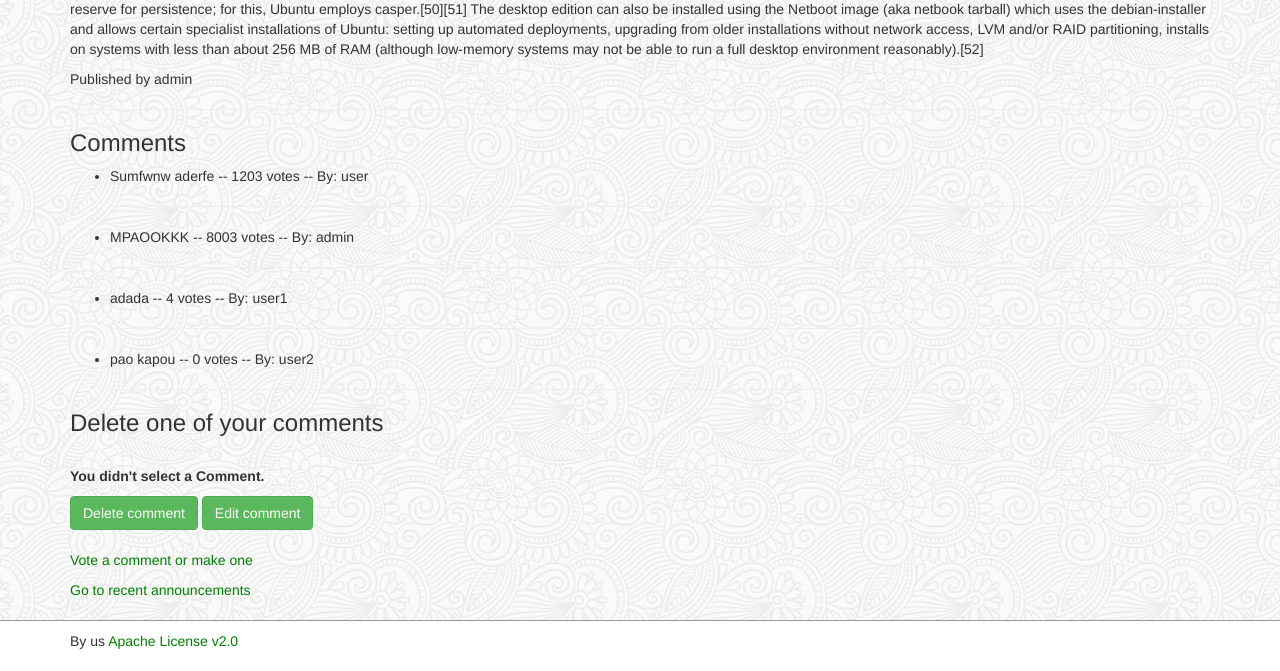
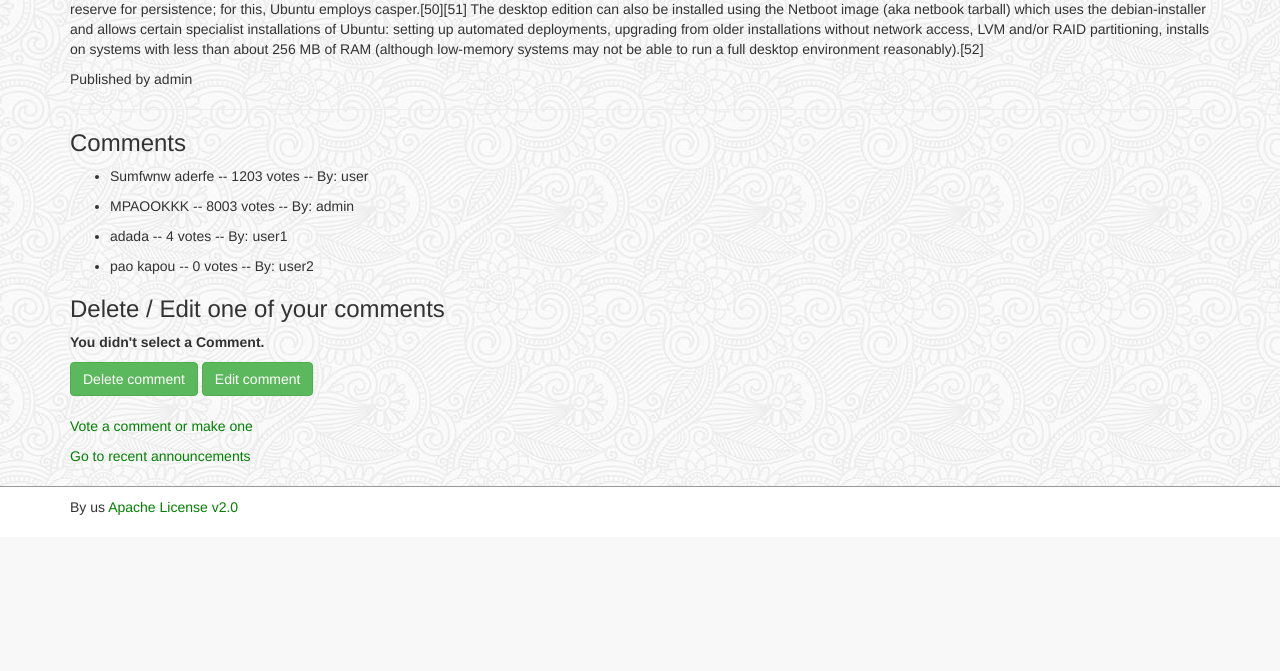
Before and after one commit to dgreasi/Athletic-Team, a Django app: page /announcementsApp/1/delete/ in a window 1280 px wide. Shown: the part 416-1087 px from the top of the page. After the commit the page ends 931 px from the top, so only its background shows below. Run offline with Django 3.2, Linux system fonts and the light colour scheme; data comes from the database, SQL or seed files in the repository; both versions use the stored data as it was after the commit; some libraries are stand-ins or nearby versions.

Commit message:
We can edit a comment too. Created more comments so we can use this as a demo at the first checkpoint.

```diff
--- a/AthleticTeam/announcementsApp/templates/announcementsApp/detail.html
+++ b/AthleticTeam/announcementsApp/templates/announcementsApp/detail.html
@@ -25,9 +25,9 @@
     {% for comment in announcement.comment_set.all %}
         <input type="radio" name="comment" id="comment{{ forloop.counter }}" value="{{ comment.id }}" />
         <label for="comment{{ forloop.counter }}">{{ comment.comment_text }}</label>
-        <br/>
+        <br />
     {% endfor %}
-        <!-- <hr> -->
+    <p></p>
     <input type="submit" name="submit" value="+1" class="btn btn-success" />
     </form>
 
--- a/AthleticTeam/announcementsApp/templates/announcementsApp/full.html
+++ b/AthleticTeam/announcementsApp/templates/announcementsApp/full.html
@@ -8,7 +8,7 @@
 
 
 {% block container %}
-<h1>Recent Announcements</h1>
+<h1>All Announcements</h1>
 {% if latest_Announcement_list %}
     <ul>
     {% for announcement in latest_Announcement_list %}
--- a/AthleticTeam/announcementsApp/templates/announcementsApp/myannouncements.html
+++ b/AthleticTeam/announcementsApp/templates/announcementsApp/myannouncements.html
@@ -9,6 +9,7 @@
 
 {% block container %}
 <h1>My Announcements</h1>
+<p><b>Choose an announcement to delete/edit</b></p>
 
     <form action="{% url 'announcementsApp:deleteAnnouncement' %}" method="post">
         <!-- delete one of ur announcements -->
--- a/AthleticTeam/announcementsApp/templates/announcementsApp/results.html
+++ b/AthleticTeam/announcementsApp/templates/announcementsApp/results.html
@@ -18,12 +18,12 @@
     <h3>Comments</h3>
     <ul>
     {% for comment in announcement.comment_set.all %}
-        <li>{{ comment.comment_text }} -- {{ comment.votes }} vote{{ comment.votes|pluralize }} -- By: {{ comment.owner }}</li>
-        <hr>
+        <p><li>{{ comment.comment_text }} -- {{ comment.votes }} vote{{ comment.votes|pluralize }} -- By: {{ comment.owner }}</li></p>
+
     {% endfor %}
     </ul>
 
-    <h3>Delete one of your comments</h3>
+    <h3>Delete / Edit one of your comments</h3>
     <!-- Make possible a deletion of a comment -->
     <form action="{% url 'announcementsApp:delete' announcement.id %}" method="post">
         {% for comment in announcement.comment_set.all %}
@@ -32,8 +32,9 @@
                 <input type="radio" name="comment" id="comment{{ forloop.counter }}" value="{{ comment.id }}" />
                 <label for="comment{{ forloop.counter }}">{{ comment.comment_text }}</label>
             {% endifequal %}
+
         {% endfor %}
-        <br />
+        <p></p>
         {% if error_message %}<p><strong>{{ error_message }}</strong></p>{% endif %}
         <input type="submit" name="delete" value="Delete comment" class="btn btn-success" />
         <input type="submit" name="edit" value="Edit comment" class="btn btn-success" />
--- a/AthleticTeam/announcementsApp/urls.py
+++ b/AthleticTeam/announcementsApp/urls.py
@@ -15,7 +15,10 @@ urlpatterns = [
 
 
     url(r'^(?P<announcement_id>[0-9]+)/delete/$', views.delete, name='delete'),
-    url(r'^(?P<announcement_id>[0-9]+)/edit_comment/$', views.MyeditcommentView.as_view, name='edit_comment'),
+    url(r'^(?P<pk>[0-9]+)/edit_comment/$', views.MyeditcommentView.as_view(), name='edit_comment'),
+
+    url(r'^(?P<comment_id>[0-9]+)/edit_comm/$', views.edit_comm, name='edit_comm'),
+
 
     url(r'^(?P<pk>[0-9]+)/$', views.DetailView.as_view(), name='detail'),
 
--- a/AthleticTeam/announcementsApp/views.py
+++ b/AthleticTeam/announcementsApp/views.py
@@ -61,7 +61,7 @@ class MyannouncementsView(generic.ListView):
         ).order_by('-pub_date')
 
 #View a comment and edit it
-class MyeditcommentView(generic.ListView):
+class MyeditcommentView(generic.DetailView):
     model = Comment
     template_name = 'announcementsApp/edit_comment.html'
 
@@ -125,7 +125,7 @@ def comment(request, announcement_id):
 
     return HttpResponseRedirect(reverse('announcementsApp:results', args=(p.id,)))
 
-#Delete an announcement
+#Delete a comment, or go to edit_comment to edit it
 def delete(request, announcement_id):
     p = get_object_or_404(Announcement, pk=announcement_id)
     try:
@@ -137,13 +137,16 @@ def delete(request, announcement_id):
             'error_message': "You didn't select a Comment.",
         })
     else:
-        selected_comment.delete()
-        # Always return an HttpResponseRedirect after successfully dealing
-        # with POST data. This prevents data from being posted twice if a
-        # user hits the Back button.
-        return HttpResponseRedirect(reverse('announcementsApp:results', args=(p.id,)))
+        if 'delete' in request.POST:
+            selected_comment.delete()
+            # Always return an HttpResponseRedirect after successfully dealing
+            # with POST data. This prevents data from being posted twice if a
+            # user hits the Back button.
+            return HttpResponseRedirect(reverse('announcementsApp:results', args=(p.id,)))
+        elif 'edit' in request.POST:
+            return HttpResponseRedirect(reverse('announcementsApp:edit_comment', args=(selected_comment.id,)))
 
-#Delete an announcement
+#Delete an announcement,  or go to edit_announcement to edit it
 def deleteAnnouncement(request):
     p = Announcement.objects.all()
     try:
```
Also changed, not shown: AthleticTeam/announcementsApp/templates/announcementsApp/edit_comment.html (+4 -6 lines), AthleticTeam/db.sqlite3.
